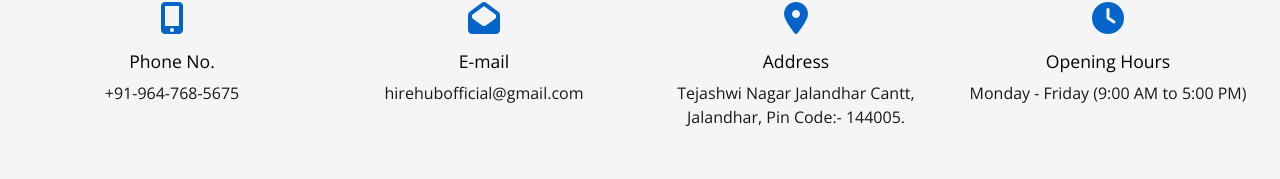
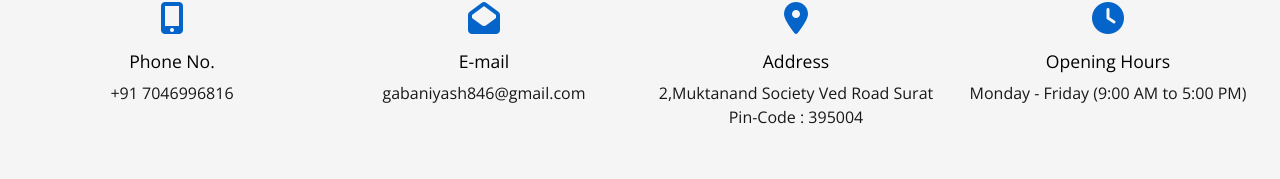
Before and after one commit to Yashgabani845/hiring-portal, a React (Create React App) app in the folder hiring-portal/: page /contactus in a window 1280 px wide. Shown: the part 511-690 px from the top of the page. Built offline with nearby package versions, Linux system fonts and the light colour scheme.

Commit message:
additional fratures and all PRs manages

```diff
--- a/hiring-portal/package.json
+++ b/hiring-portal/package.json
@@ -52,7 +52,7 @@
     "react-monaco-editor": "^0.55.0",
     "react-quill": "^2.0.0",
     "react-router-dom": "^6.25.1",
-    "react-scripts": "5.0.1",
+    "react-scripts": "^5.0.1",
     "react-select": "^5.8.0",
     "react-spinner": "^0.2.7",
     "react-spinners": "^0.14.1",
--- a/hiring-portal/src/App.js
+++ b/hiring-portal/src/App.js
@@ -29,12 +29,14 @@ import Contactus from "./Components/Contactus";
 import BlogPage from "./Components/BlogPage";
 import EditProfile from "./Components/EditProfile";
 import ResumeAnalyzer from "./Components/ResumeAnalyzer";
+import BackToTop from "./Components/BackToTop";
 function App() {
   const [test, setTest] = useState(null);
 
   return (
-    <Router>
+    <><BackToTop /><Router>
       <Routes>
+
         <Route path="/" element={<Homepage />} />
         <Route path="/signup" element={<Signup />} />
         <Route path="/jobcard" element={<Jobpage />} />
@@ -58,18 +60,16 @@ function App() {
         <Route path="/shortlist/:jobId" element={<Shortlist />} />
         <Route
           path="/assessment-results/:jobId"
-          element={<AssessmentResults />}
-        />
+          element={<AssessmentResults />} />
         <Route
           path="/assessment-results/result/:assessmentId"
-          element={<AssessmentResultDetail />}
-        />
+          element={<AssessmentResultDetail />} />
         <Route path="/ForgotPassword/:email" element={<PasswordResetPage />} />
         <Route path="/terms-and-conditions" element={<TermsAndConditions />} />
         <Route path="/resume-analyzer" element={<ResumeAnalyzer />} />
 
       </Routes>
-    </Router>
+    </Router></>
   );
 }
 
--- a/hiring-portal/src/Components/BackToTop.jsx
+++ b/hiring-portal/src/Components/BackToTop.jsx
@@ -4,7 +4,6 @@ import "../CSS/backtotop.css";
 const BackToTop = () => {
   const [isVisible, setIsVisible] = useState(false);
 
-  // Show button when page is scrolled down by 100px
   const toggleVisibility = () => {
     if (window.pageYOffset > 100) {
       setIsVisible(true);
@@ -13,7 +12,6 @@ const BackToTop = () => {
     }
   };
 
-  // Scroll the window to the top smoothly
   const scrollToTop = () => {
     window.scrollTo({
       top: 0,
@@ -21,7 +19,6 @@ const BackToTop = () => {
     });
   };
 
-  // Effect to add and clean up the scroll event listener
   useEffect(() => {
     window.addEventListener("scroll", toggleVisibility);
 
--- a/hiring-portal/src/Components/Contactus.jsx
+++ b/hiring-portal/src/Components/Contactus.jsx
@@ -337,14 +337,14 @@ const Contactus = () => {
                   <i className="fas fa-mobile-alt"></i>
                 </span>
                 <span>Phone No.</span>
-                <span className="text">+91-964-768-5675</span>
+                <span className="text">+91 7046996816</span>
               </div>
               <div>
                 <span>
                   <i className="fas fa-envelope-open"></i>
                 </span>
                 <span>E-mail</span>
-                <span className="text">hirehubofficial@gmail.com</span>
+                <span className="text">gabaniyash846@gmail.com</span>
               </div>
               <div>
                 <span>
@@ -352,8 +352,8 @@ const Contactus = () => {
                 </span>
                 <span>Address</span>
                 <span className="text">
-                  Tejashwi Nagar Jalandhar Cantt, Jalandhar, Pin Code:- 144005.
-                </span>
+                2,Muktanand Society Ved Road Surat Pin-Code : 395004
+                          </span>
               </div>
               <div>
                 <span>
@@ -434,13 +434,10 @@ const Contactus = () => {
             </div>
           </div>
 
-          <iframe
-            src="https://www.google.com/maps/embed?pb=!1m18!1m12!1m3!1d3407.604039385933!2d75.58046937553776!3d31.32974775698723!2m3!1f0!2f0!3f0!3m2!1i1024!2i768!4f13.1!3m3!1m2!1s0x391a5a5747a9eb91%3A0xc74b34c05aa5b4b8!2sTejashwi%20Nagar%2C%20Jalandhar%20Cantt%2C%20Jalandhar%2C%20Punjab%20144005!5e0!3m2!1sen!2sin!4v1696772806485!5m2!1sen!2sin"
-            className="google-map"
+          <iframe src="https://www.google.com/maps/embed?pb=!1m18!1m12!1m3!1d3592.2636923821633!2d72.87936536346761!3d22.67750816815465!2m3!1f0!2f0!3f0!3m2!1i1024!2i768!4f13.1!3m3!1m2!1s0x395e5b3c654679bd%3A0x7fec0936b8b30f97!2sBlossom%20Aura!5e0!3m2!1sen!2sin!4v1729280785053!5m2!1sen!2sin" className="google-map"
             allowFullScreen=""
             loading="lazy"
-            referrerPolicy="no-referrer-when-downgrade"
-          ></iframe>
+            referrerPolicy="no-referrer-when-downgrade"></iframe>
         </section>
 
         <footer className="contact-footer">
```
Also changed, not shown: hiring-portal/src/Components/BlogPage.jsx (+0 -50 lines), 1 other file (tests, documents, lock files or other folders).
